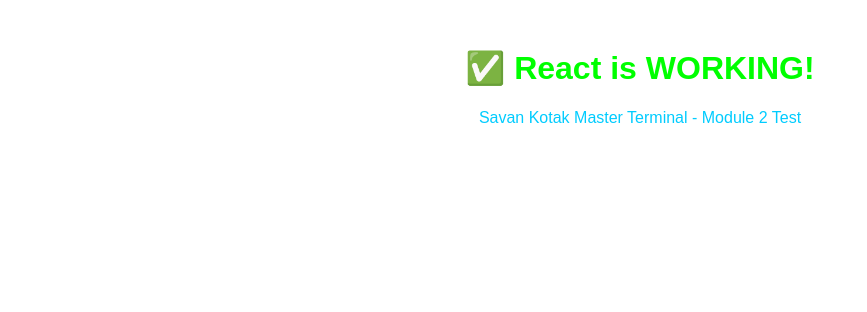
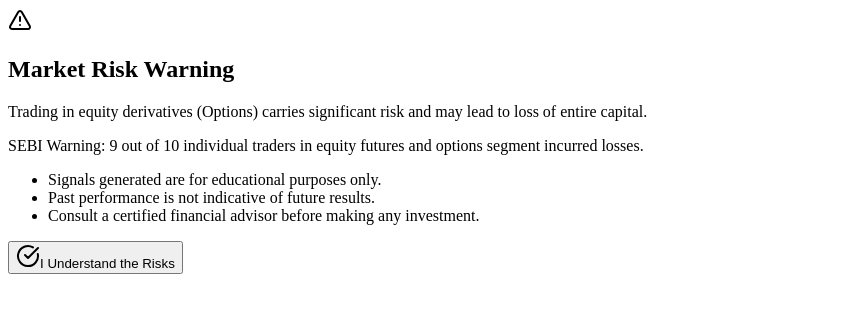
Before and after one commit to savan2004/Savan-Kotak, a React (Vite) app: page / in a window 1280 px wide. Shown: the top 312 px of the page, without its empty margins (0-867 px from the left). Built offline with nearby package versions, Linux system fonts and the light colour scheme.

Commit message:
MODULE 4: Restore original App component from index.tsx

```diff
--- a/index.tsx
+++ b/index.tsx
@@ -1,7 +1,6 @@
 import React from 'react';
 import ReactDOM from 'react-dom/client';
-import TestApp from './TestApp';
-
+import App from './App';
 const rootElement = document.getElementById('root');
 
 if (!rootElement) {
@@ -11,6 +10,5 @@
 const root = ReactDOM.createRoot(rootElement);
 root.render(
   <React.StrictMode>
-    <TestApp />
-  </React.StrictMode>
+      <App />  </React.StrictMode>
 );
```
